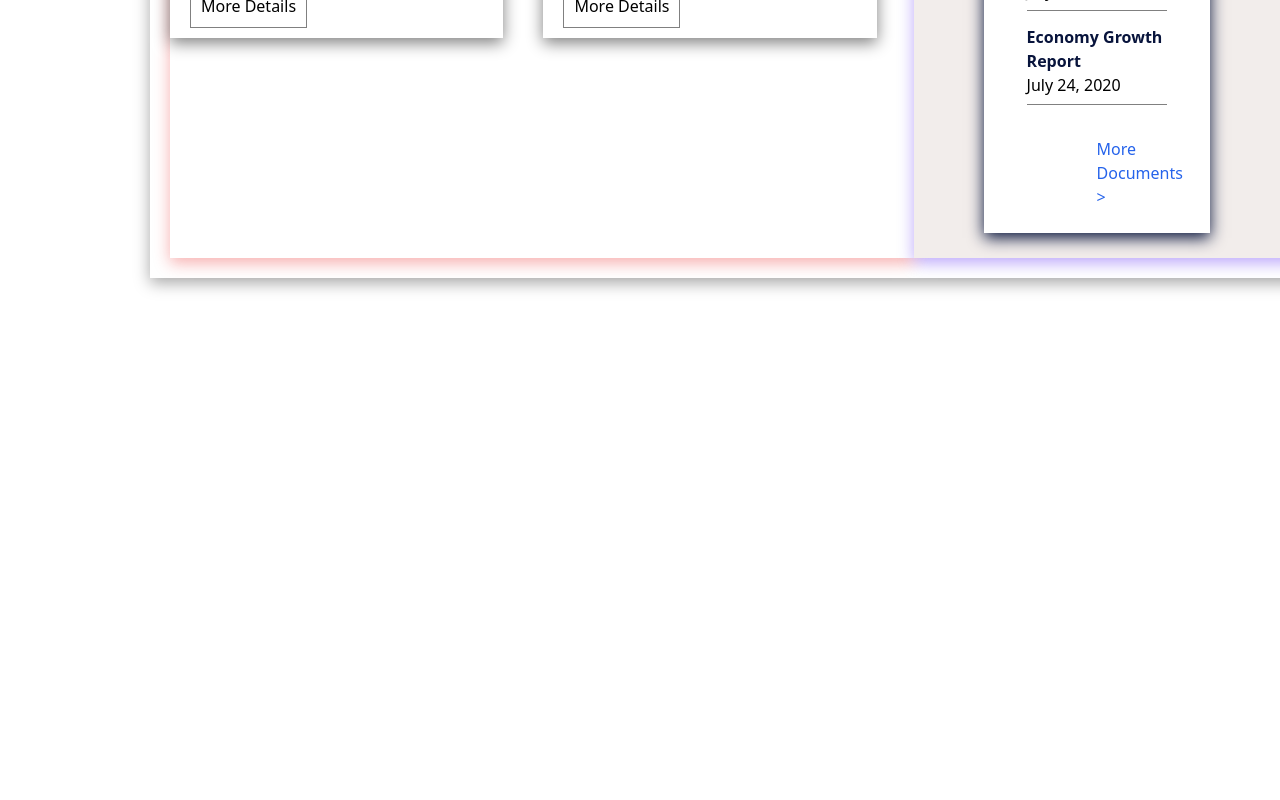
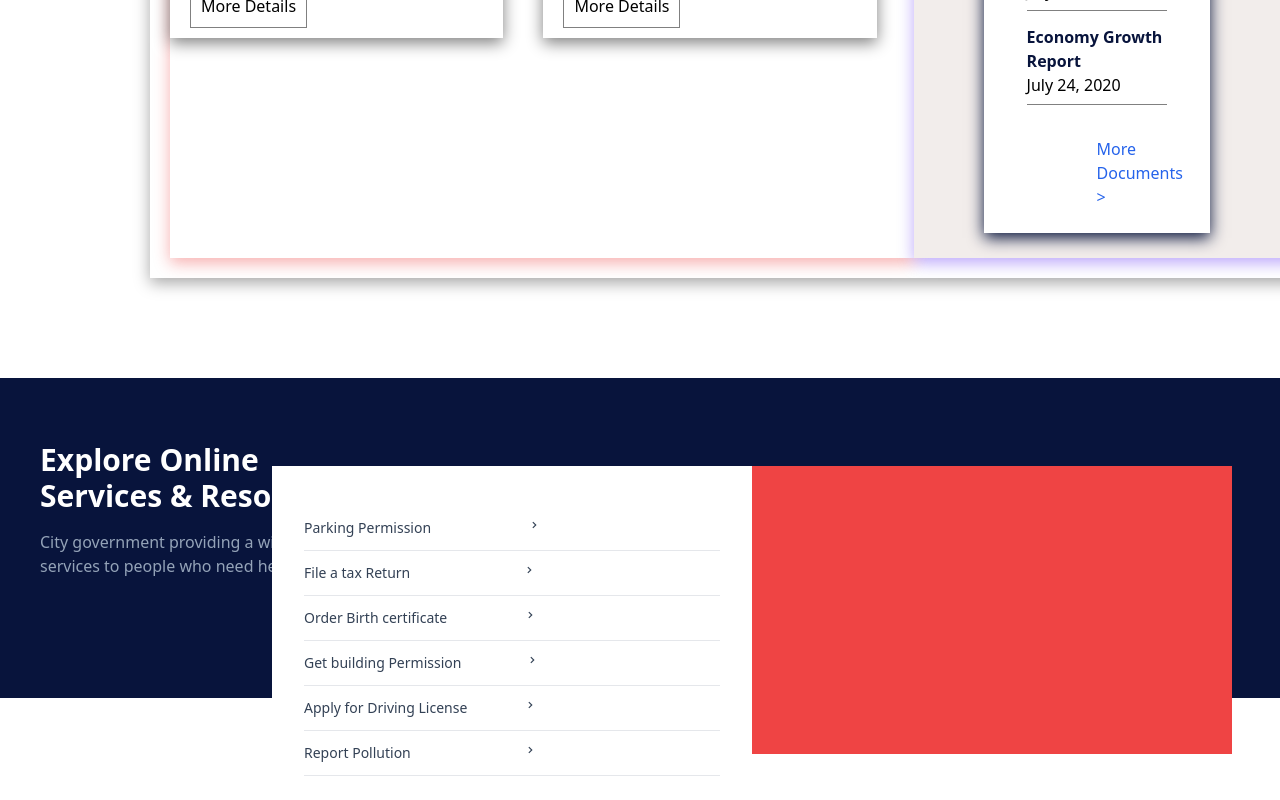
Before and after one commit to fufex3934/frontend, a React (Vite) app: page / in a window 1280 px wide. Shown: the part 3563-4363 px from the top of the page. Before the commit the page ends 3941 px from the top, so only its background shows below. Built offline with nearby package versions, Linux system fonts and the light colour scheme.

Commit message:
explore city

```diff
--- a/src/App.jsx
+++ b/src/App.jsx
@@ -5,6 +5,7 @@ import Explore from './components/body/Explore';
 import MeetIdeologyLeader from './components/body/MeetIdeologyLeader';
 import HararData from './components/body/HararData';
 import UpcomingEvent from './components/body/UpcomingEvent';
+import OnlineService from './components/body/OnlineService';
 
 const App = () => {
   return (
@@ -15,6 +16,7 @@ const App = () => {
       <MeetIdeologyLeader/>
        <HararData />
       <UpcomingEvent/>
+      <OnlineService/>
 
 
     </div>
--- /dev/null
+++ b/src/components/body/OnlineService.jsx
@@ -0,0 +1,95 @@
+import React, { useState } from 'react';
+import { BiChevronRight, BiRightArrowAlt } from 'react-icons/bi';
+import './css/OnlineService.css';
+
+const OnlineService = () => {
+  const [hoveredIndex, setHoveredIndex] = useState(null);
+
+  const handleHover = (index) => {
+    setHoveredIndex(index);
+  };
+
+  const handleLeave = () => {
+    setHoveredIndex(null);
+  };
+
+  const renderIcon = (index) => {
+    if (hoveredIndex === index) {
+      return <BiRightArrowAlt className="ml-24 mt-auto" />;
+    } else {
+      return <BiChevronRight className="ml-24 mt-auto" />;
+    }
+  };
+
+  return (
+    <div className="bg-[#08143c] h-80 w-screen">
+      <div className="px-10 py-16">
+        <p className="text-white text-3xl font-bold">
+          Explore Online <br />
+          Services & Resource
+        </p>
+        <p className="text-slate-400 pt-4">
+          City government providing a wide range of online<br />
+          services to people who need help
+        </p>
+      </div>
+      <div className="flex relative -top-44 bg-red-400 h-72 w-[120vh] float-right mr-12">
+        {/* left div */}
+        <div className="bg-white h-72 w-[60vh] py-10 px-8">
+          <span
+            className={`flex text-slate-700 whitespace-nowrap hover:text-red-500 hover:shadow-sm py-3 border-b-[1px] hover:cursor-pointer text-sm font-medium`}
+            onMouseEnter={() => handleHover(0)}
+            onMouseLeave={handleLeave}
+          >
+            Parking Permission
+            <span className={`icon-transition ${hoveredIndex === 0 ? 'animate-icon' : ''}`}>{renderIcon(0)}</span>
+          </span>
+          <span
+            className={`flex text-slate-700 whitespace-nowrap hover:text-red-500 hover:shadow-sm py-3 border-b-[1px] hover:cursor-pointer text-sm font-medium`}
+            onMouseEnter={() => handleHover(1)}
+            onMouseLeave={handleLeave}
+          >
+            File a tax Return
+            <span className={`ml-4 icon-transition ${hoveredIndex === 1 ? 'animate-icon' : ''}`}>{renderIcon(1)}</span>
+          </span>
+          <span
+            className={`flex text-slate-700 whitespace-nowrap hover:text-red-500 hover:shadow-sm py-3 border-b-[1px] hover:cursor-pointer text-sm font-medium`}
+            onMouseEnter={() => handleHover(2)}
+            onMouseLeave={handleLeave}
+          >
+            Order Birth certificate
+            <span className={`-ml-5 icon-transition ${hoveredIndex === 2 ? 'animate-icon' : ''}`}>{renderIcon(2)}</span>
+          </span>
+          <span
+            className={`flex text-slate-700 whitespace-nowrap hover:text-red-500 hover:shadow-sm py-3 border-b-[1px] hover:cursor-pointer text-sm font-medium`}
+            onMouseEnter={() => handleHover(3)}
+            onMouseLeave={handleLeave}
+          >
+            Get building Permission
+            <span className={`-ml-8 icon-transition ${hoveredIndex === 3 ? 'animate-icon' : ''}`}>{renderIcon(3)}</span>
+          </span>
+          <span
+            className={`flex text-slate-700 whitespace-nowrap hover:text-red-500 hover:shadow-sm py-3 border-b-[1px] hover:cursor-pointer text-sm font-medium`}
+            onMouseEnter={() => handleHover(4)}
+            onMouseLeave={handleLeave}
+          >
+            Apply for Driving License
+            <span className={`-ml-10 icon-transition ${hoveredIndex === 4 ? 'animate-icon' : ''}`}>{renderIcon(4)}</span>
+          </span>
+          <span
+            className={`flex text-slate-700 whitespace-nowrap hover:text-red-500 hover:shadow-sm py-3 border-b-[1px] hover:cursor-pointer text-sm font-medium`}
+            onMouseEnter={() => handleHover(5)}
+            onMouseLeave={handleLeave}
+          >
+            Report Pollution
+            <span className={`ml-4 icon-transition ${hoveredIndex === 5 ? 'animate-icon' : ''}`}>{renderIcon(5)}</span>
+          </span>
+        </div>
+        {/* right div  */}
+        <div className="bg-red-500 h-72 w-[60vh]"></div>
+      </div>
+    </div>
+  );
+};
+
+export default OnlineService;
--- /dev/null
+++ b/src/components/body/css/OnlineService.css
@@ -0,0 +1,16 @@
+@keyframes slideRight {
+    0% {
+      transform: translateX(-100%);
+    }
+    100% {
+      transform: translateX(0);
+    }
+  }
+
+  .icon-transition {
+    transition: transform 0.3s ease-in-out;
+  }
+
+  .animate-icon {
+    transform: translateX(5px);
+  }
```
